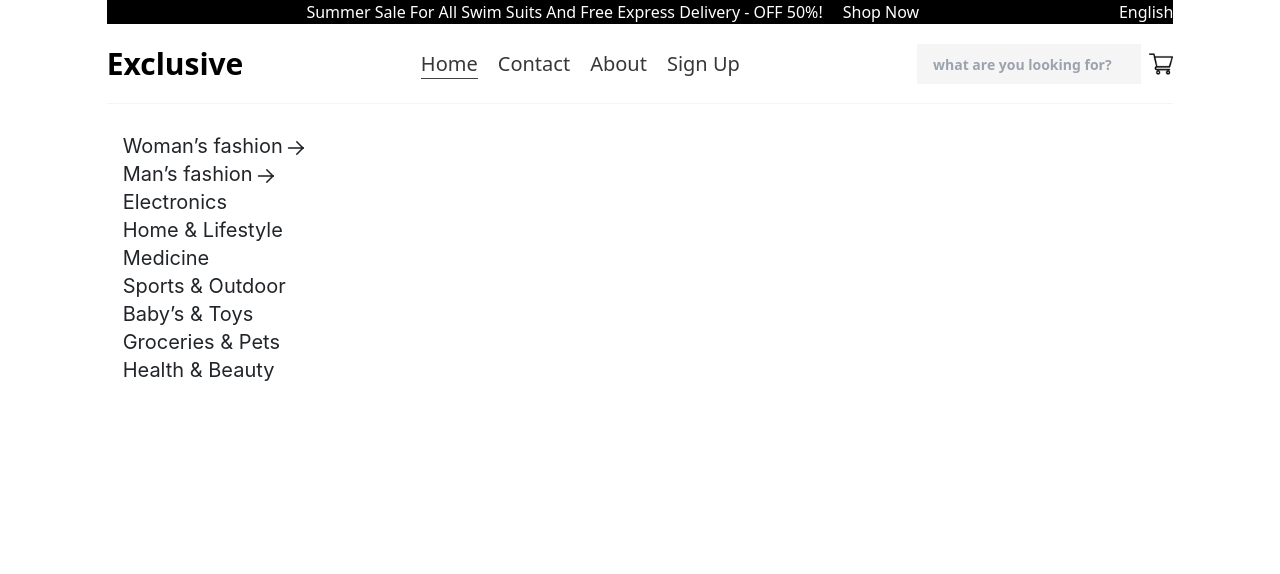
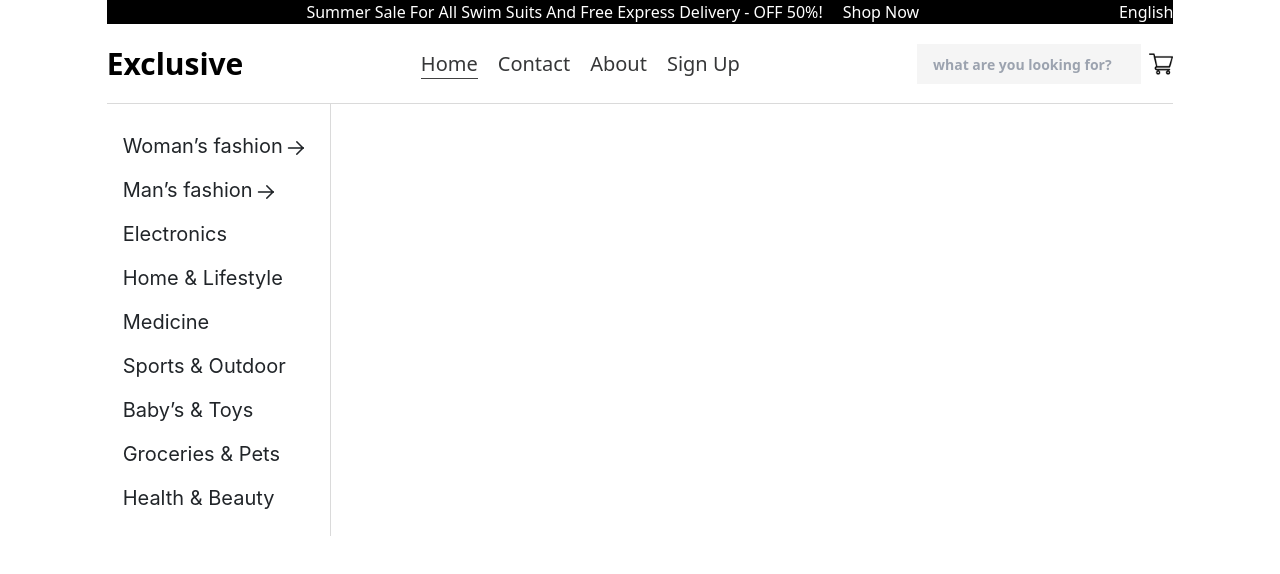
Before and after one commit to Tomo233/E-commerce, a React (Vite) app: page / in a window 1280 px wide. Shown: the top 574 px of the page. Built offline with nearby package versions, Linux system fonts and the light colour scheme.

Commit message:
HeroSection line created

```diff
--- a/src/components/Header.jsx
+++ b/src/components/Header.jsx
@@ -1,5 +1,5 @@
-import { Link, NavLink } from "react-router-dom";
-import Line from "./Line";
+import { NavLink } from "react-router-dom";
+import HeaderLine from "./HeaderLine";
 // import like from "../assets/like.png";
 import shoppingCart from "../assets/shoppingCart.png";
 
@@ -33,7 +33,7 @@ function Header() {
         />
         <img src={shoppingCart} className="w-6 h-6 self-center" alt="" />
       </div>
-      <Line />
+      <HeaderLine />
     </header>
   );
 }
--- /dev/null
+++ b/src/components/HeaderLine.jsx
@@ -0,0 +1,5 @@
+function HeaderLine() {
+  return <div className=" h-px w-full  absolute bottom-0 bg-[#DADADA] "></div>;
+}
+
+export default HeaderLine;
--- a/src/components/HeroSection.jsx
+++ b/src/components/HeroSection.jsx
@@ -2,7 +2,7 @@ import ProductNavigation from "./ProductNavigation";
 
 function HeroSection() {
   return (
-    <section>
+    <section className="h-96">
       <ProductNavigation />
     </section>
   );
--- /dev/null
+++ b/src/components/HeroSectionLine.jsx
@@ -0,0 +1,7 @@
+function HeroSectionLine() {
+  return (
+    <div className="h-full w-px absolute bottom-0 right-0  bg-[#DADADA]"></div>
+  );
+}
+
+export default HeroSectionLine;
--- a/src/components/Line.jsx
+++ /dev/null
@@ -1,5 +0,0 @@
-function Line() {
-  return <div className=" h-px w-full  absolute bottom-0 bg-[#F5F5F5] "></div>;
-}
-
-export default Line;
--- a/src/components/ProductNavigation.jsx
+++ b/src/components/ProductNavigation.jsx
@@ -2,6 +2,7 @@ import { MegaMenu } from "primereact/megamenu";
 import "primereact/resources/themes/bootstrap4-light-blue/theme.css";
 import "primereact/resources/primereact.min.css";
 import "primeicons/primeicons.css";
+import HeroSectionLine from "./HeroSectionLine";
 
 function ProductNavigation() {
   const items = [
@@ -118,7 +119,7 @@ function ProductNavigation() {
       command: () => {
         // Callback to run
       },
-      template: <span className="text-xl">Sports & Outdoor</span>,
+      template: <span className="text-xl"> Sports & Outdoor</span>,
     },
     {
       label: "Baby's & Toys",
@@ -151,14 +152,15 @@ function ProductNavigation() {
   ];
 
   return (
-    <>
+    <div className="relative w-56 flex">
       <MegaMenu
         model={items}
         orientation="verticaly"
         breakpoint="960px"
         className="w-96 mt-5 bg-white cursor-pointer "
       />
-    </>
+      <HeroSectionLine />
+    </div>
   );
 }
 
--- a/src/index.css
+++ b/src/index.css
@@ -5,3 +5,7 @@
 .active {
   @apply border-b border-neutral-700;
 }
+
+.p-menuitem {
+  @apply pb-4;
+}
```
